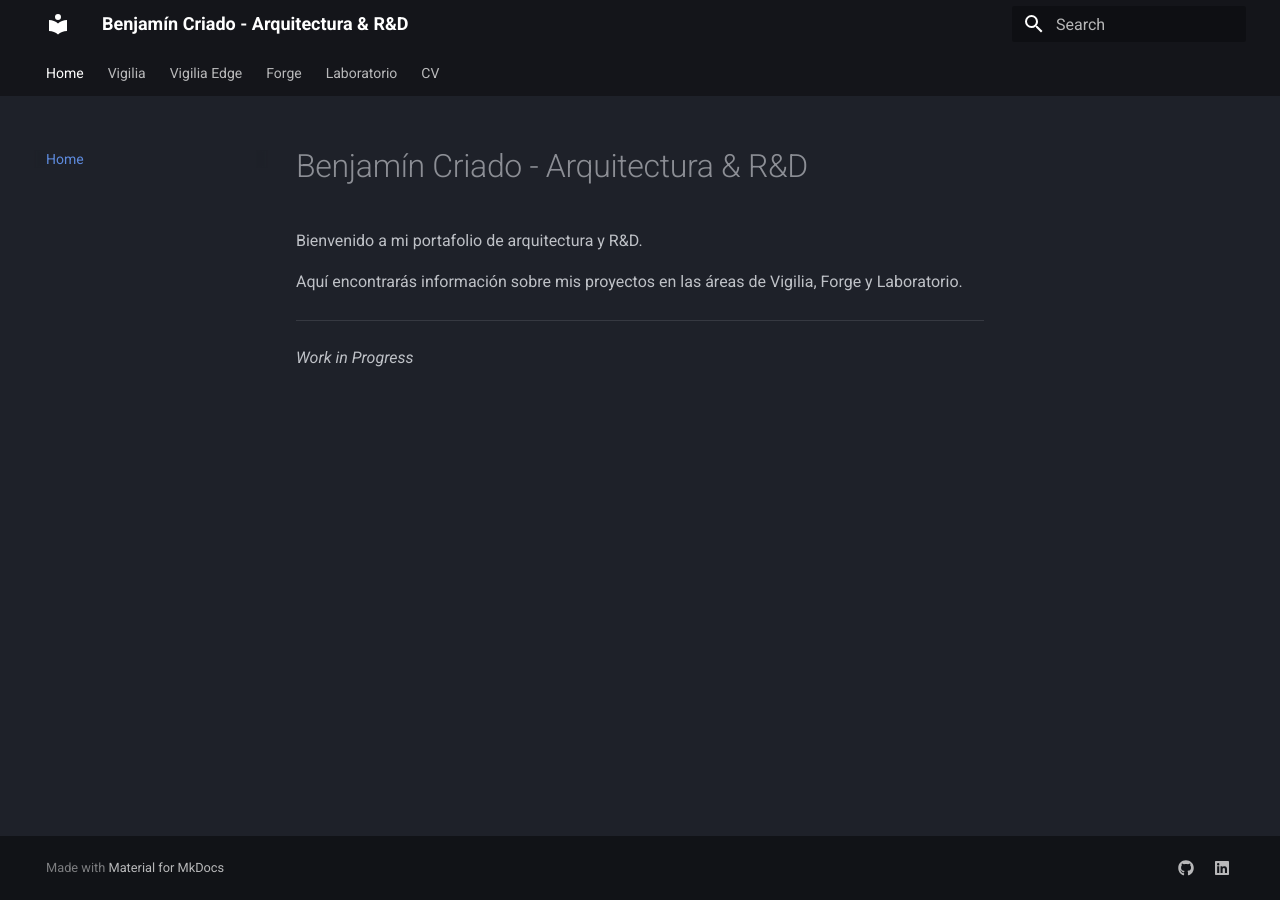
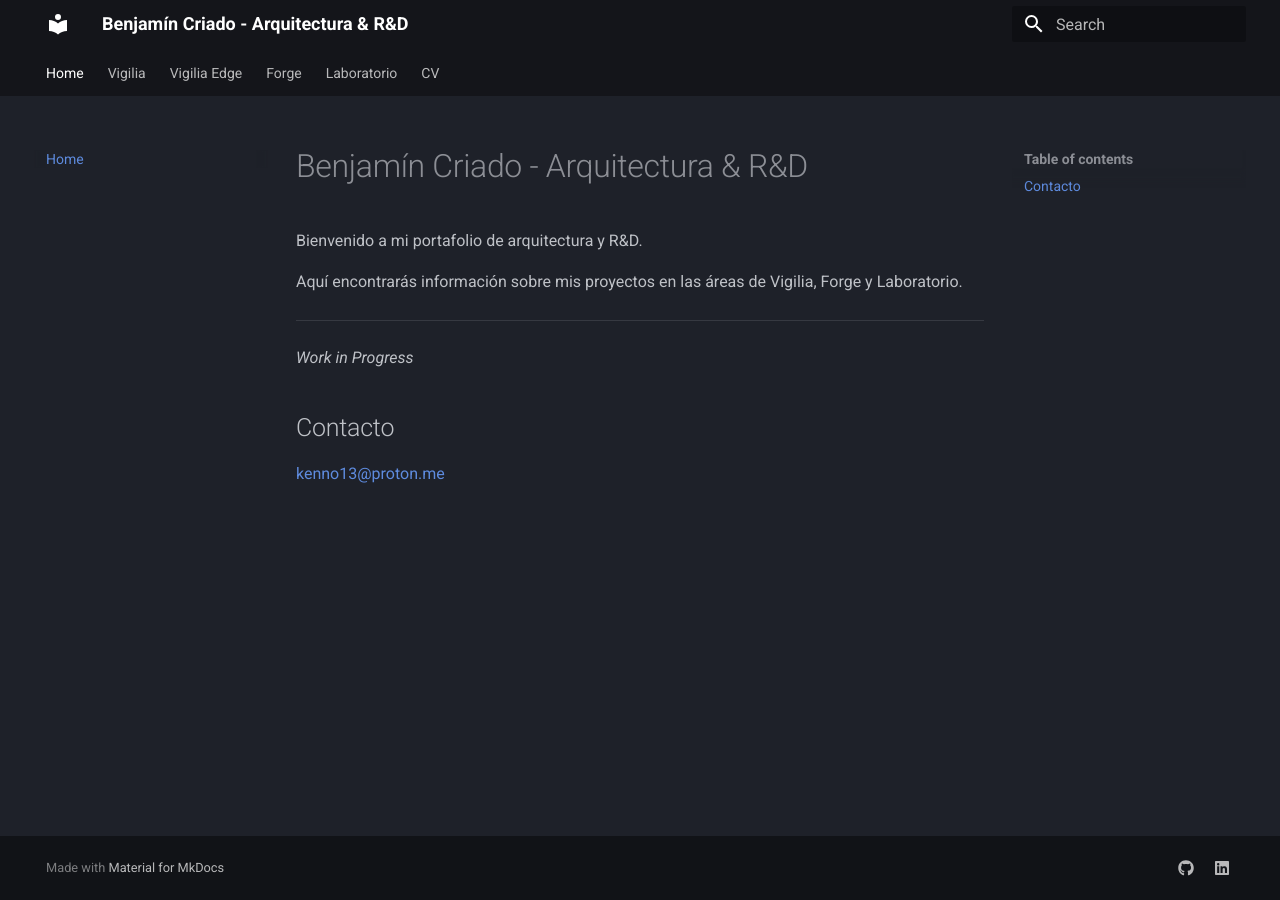
Before and after one commit to Bajmein/locus, an MkDocs documentation site: the page built from docs/index.md, in a window 1280 px wide. Built offline with MkDocs 1.6.1 and Material for MkDocs 9.7.7, drawn with Linux system fonts in a browser that asks for light colours.

Commit message:
feat(009-identity-split): add contact sections across locus
Adds kenno13@proton.me contact to docs/index.md, docs/cv.md and
README.md as part of identity separation between personal and
corporate Vigilia channels.

Co-Authored-By: Claude Sonnet 4.6 <noreply@anthropic.com>

```diff
--- a/docs/index.md
+++ b/docs/index.md
@@ -7,3 +7,7 @@ Aquí encontrarás información sobre mis proyectos en las áreas de Vigilia, Fo
 ---
 
 _Work in Progress_
+
+## Contacto
+
+[kenno13@proton.me](mailto:kenno13@proton.me)
```
Also changed, not shown: README.md (+4 -0 lines), docs/cv.md (+2 -0 lines).
